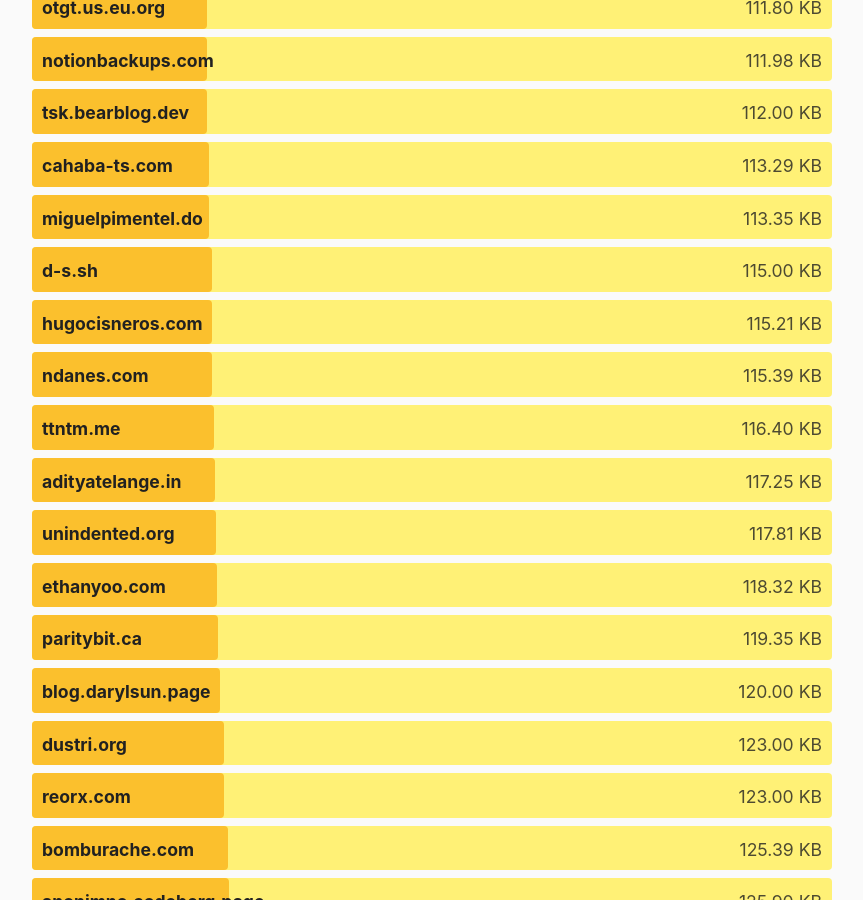
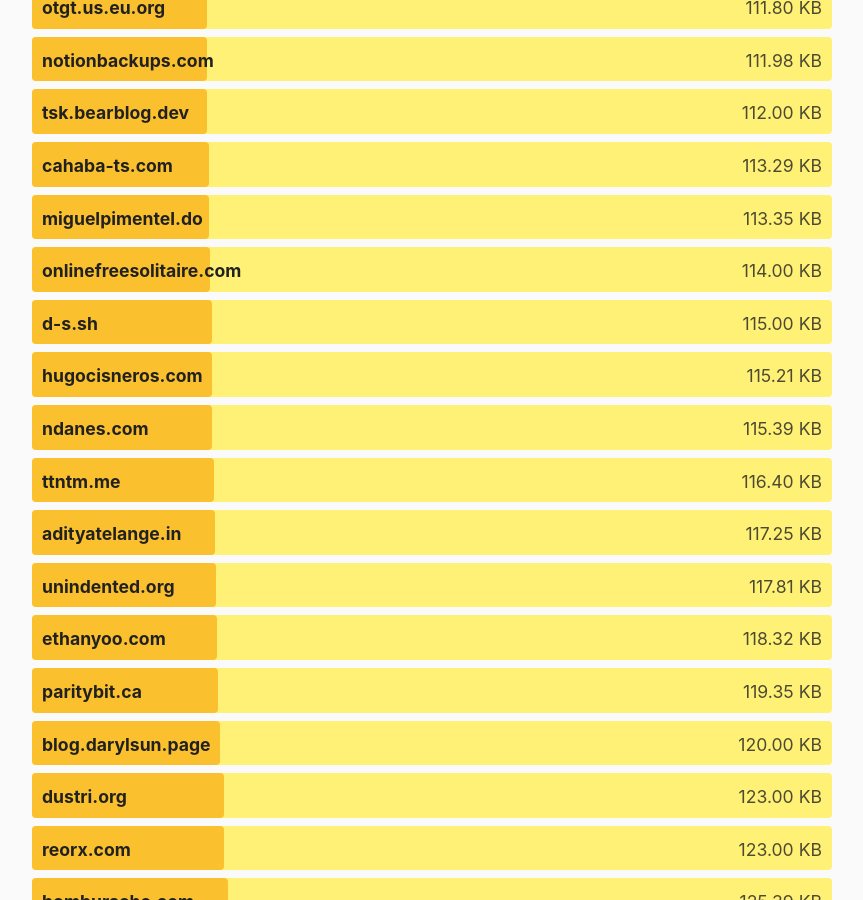
Before and after one commit to kevquirk/512kb.club, a Jekyll site: the page built from index.md, in a window 1280 px wide and 900 px high, scrolled down 26890 px. Shown: the whole window, without its empty margins (208-1071 px from the left). Built offline with Jekyll 4.4.1, drawn with Linux system fonts in a browser that asks for light colours.

Commit message:
Add new site onlinefreesolitaire.com to sites.yml
https://radar.cloudflare.com/scan/fa41c260-103a-44d5-b6ed-ab45d590f8f1/summary

```diff
--- a/_data/sites.yml
+++ b/_data/sites.yml
@@ -4342,3 +4342,8 @@
   url: https://zwieratko.sk/
   size: 30.94
   last_checked: 2025-08-30
+
+- domain: onlinefreesolitaire.com
+  url: https://onlinefreesolitaire.com/
+  size: 114.00
+  last_checked: 2025-11-04
```
